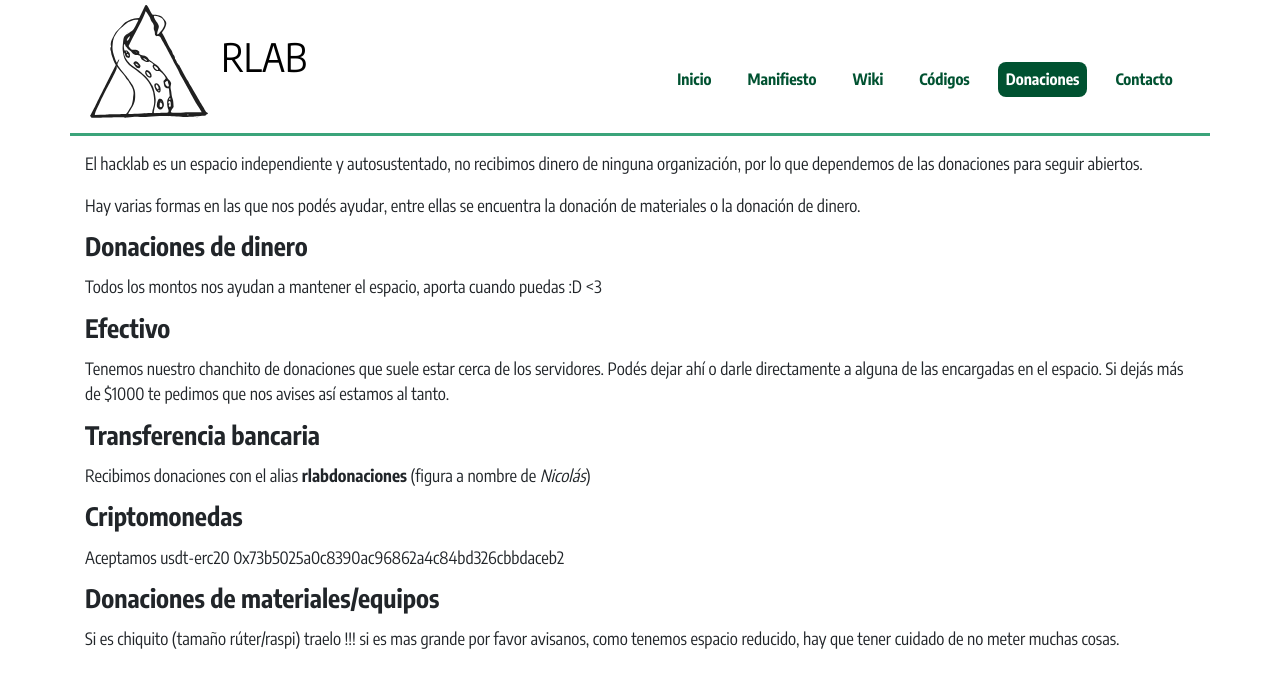
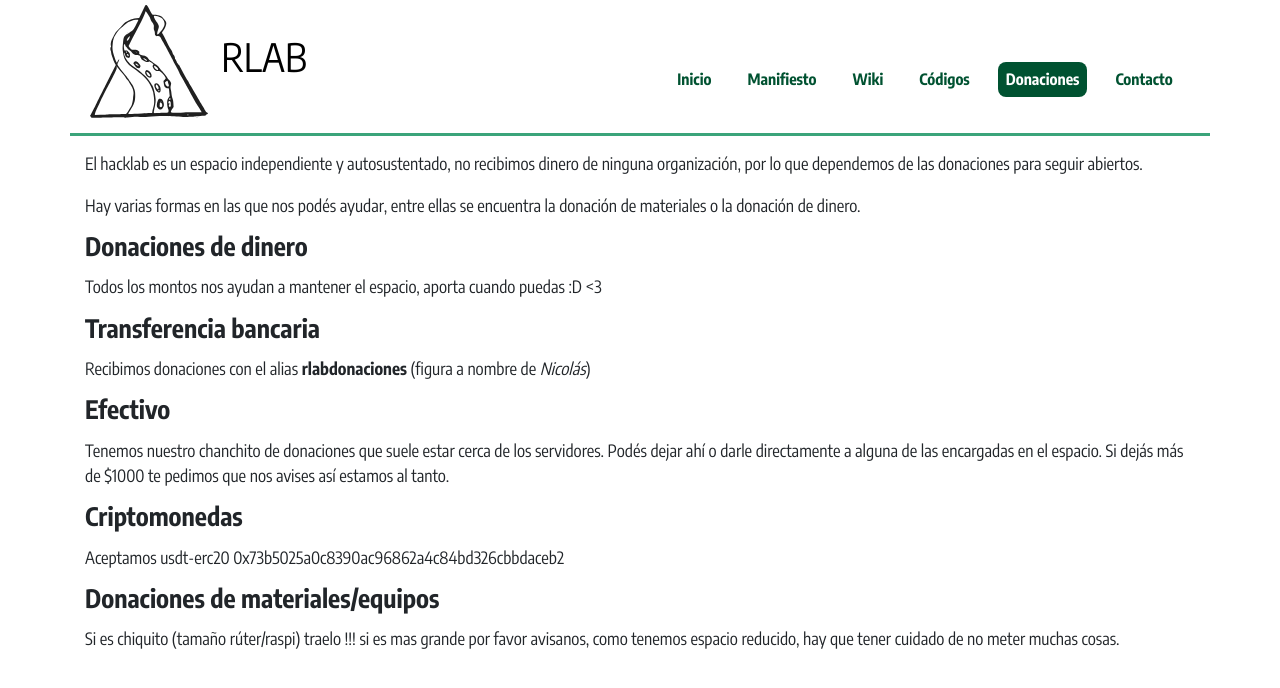
Before and after one commit to rlyehlab/rlab.be, a Jekyll site: the page built from donaciones.md, in a window 1280 px wide. Shown: the top 688 px of the page. Built offline with Jekyll 4.4.1, drawn with Linux system fonts in a browser that asks for light colours.

```diff
--- a/donaciones.md
+++ b/donaciones.md
@@ -17,14 +17,14 @@ donación de materiales o la donación de dinero.
 # Donaciones de dinero
 Todos los montos nos ayudan a mantener el espacio, aporta cuando puedas :D <3
 
+## Transferencia bancaria
+Recibimos donaciones con el alias **rlabdonaciones**
+(figura a nombre de *Nicolás*)
+
 ## Efectivo
 Tenemos nuestro chanchito de donaciones que suele estar cerca de los servidores.
 Podés dejar ahí o darle directamente a alguna de las encargadas en el espacio.
 Si dejás más de $1000 te pedimos que nos avises así estamos al tanto.
-
-## Transferencia bancaria
-Recibimos donaciones con el alias **rlabdonaciones**
-(figura a nombre de *Nicolás*)
 
 ## Criptomonedas
 Aceptamos usdt-erc20 0x73b5025a0c8390ac96862a4c84bd326cbbdaceb2
```
